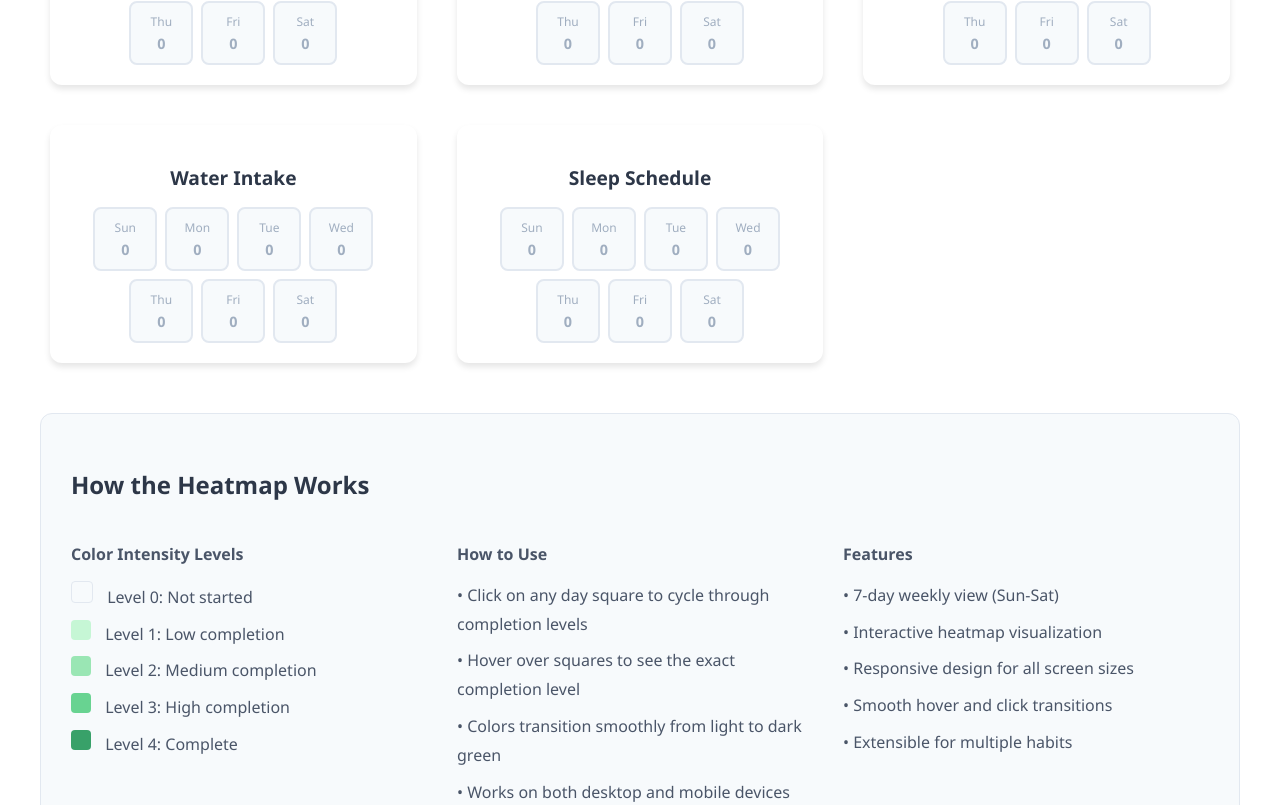
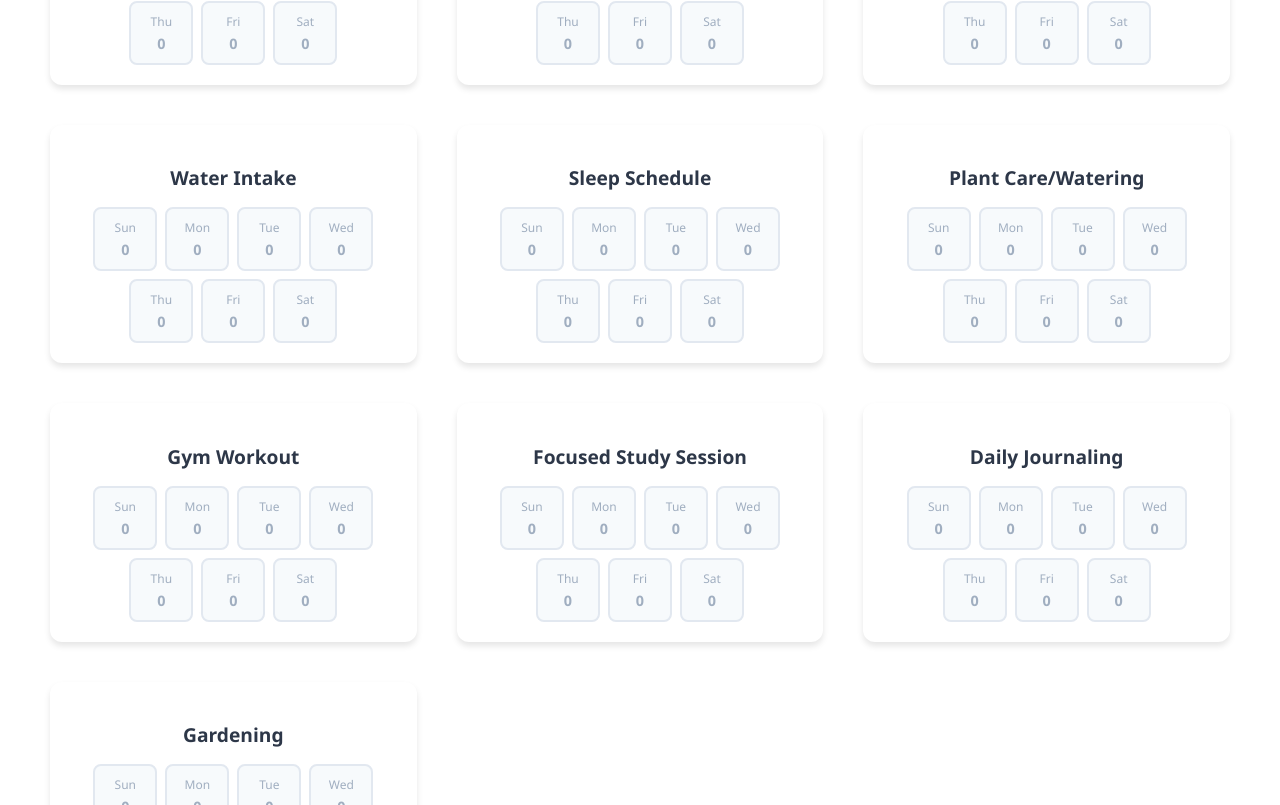
Before and after one commit to shwetap3000/my-habit-tracker, a React (Create React App) app: page / in a window 1280 px wide. Shown: the part 435-1240 px from the top of the page. Built offline with nearby package versions, Linux system fonts and the light colour scheme.

Commit message:
your message

```diff
--- a/src/App.js
+++ b/src/App.js
@@ -21,7 +21,14 @@ const habitList = [
   'Steps',
   'Self-Care',
   'Goal Setting',
-  'Skincare'
+  'Skincare',
+  'Plant Care/Watering',
+  'Gym Workout',
+  'Focused Study Session',
+  'Daily Journaling',
+  'Gardening',
+  'Meal Prep',
+  'Hydration Tracking'
 ];
 
 function App() {
--- a/src/components/HabitTrackerDemo.js
+++ b/src/components/HabitTrackerDemo.js
@@ -6,7 +6,12 @@ const demoHabits = [
   'Reading',
   'Meditation',
   'Water Intake',
-  'Sleep Schedule'
+  'Sleep Schedule',
+  'Plant Care/Watering',
+  'Gym Workout',
+  'Focused Study Session',
+  'Daily Journaling',
+  'Gardening'
 ];
 
 function HabitTrackerDemo() {
```
